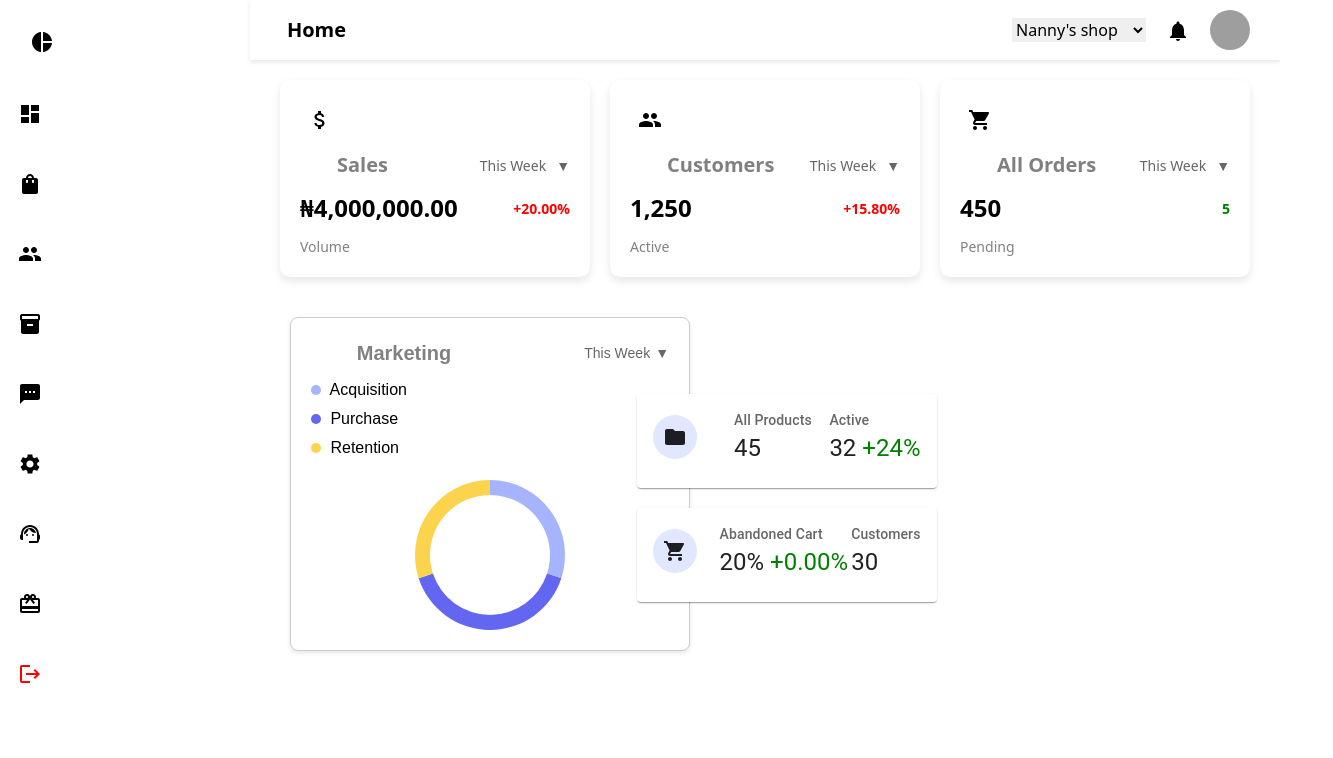
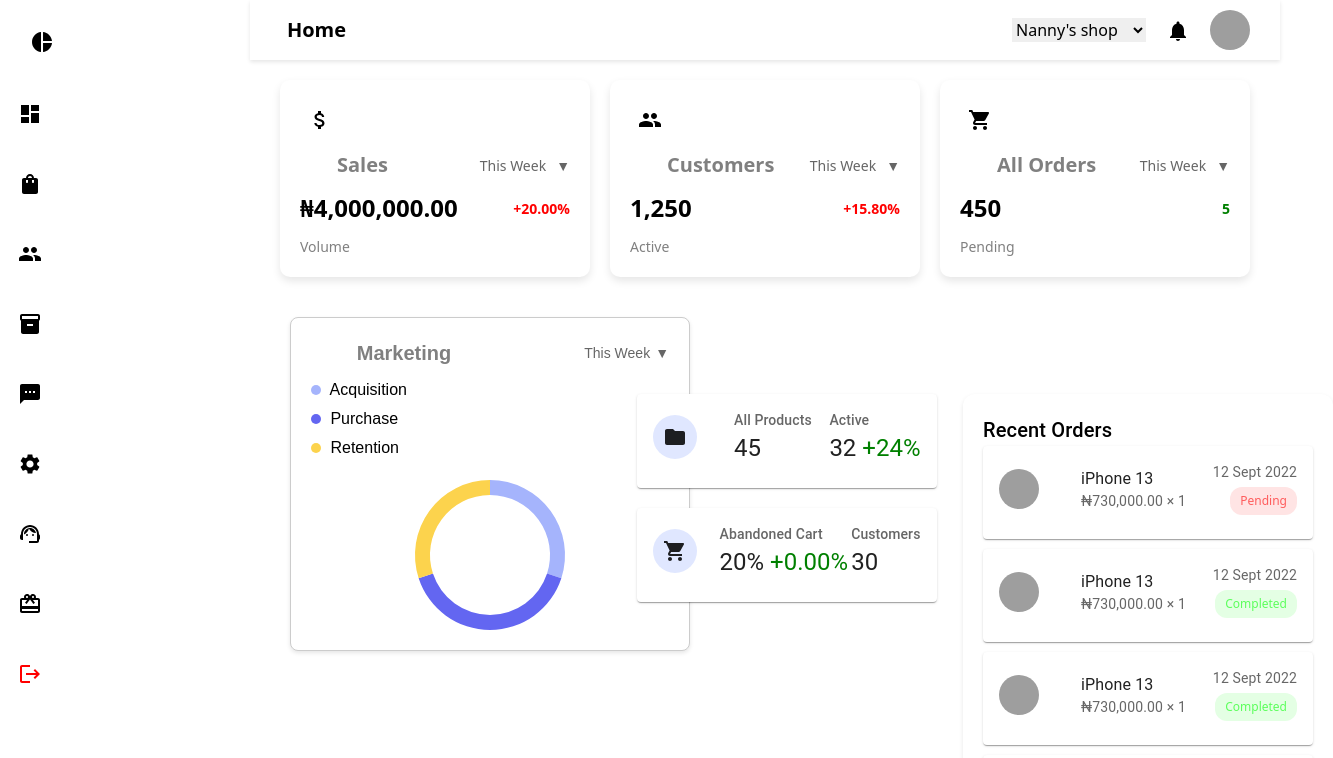
Before and after one commit to vaibhv1/ApicaAssignment, a React (Create React App) app: page / in a window 1280 px wide. Shown: the top 758 px of the page, 1333 px wide, since content can reach past the window. Built offline with nearby package versions, Linux system fonts and the light colour scheme; grey boxes are pictures that could not be loaded.

Commit message:
recent orders

```diff
--- a/src/components/DashBoard.js
+++ b/src/components/DashBoard.js
@@ -7,7 +7,7 @@ import AttachMoneyIcon from '@mui/icons-material/AttachMoney';
 import GroupIcon from '@mui/icons-material/Group';
 import ShoppingCartIcon from '@mui/icons-material/ShoppingCart';
 import ShoppingCart from './ShoppingCart';
-
+import RecentOrders from './RecentOrders';
 const Dashboard = () => {
     return (
         <div className="dashboard">
@@ -36,6 +36,7 @@ const Dashboard = () => {
             </div>
             <MarketingChart />
             <ShoppingCart />
+            <RecentOrders />
         </div>
     );
 };
--- /dev/null
+++ b/src/components/OrderCard.css
@@ -0,0 +1,50 @@
+/* src/components/OrderCard.css */
+.order-card {
+    display: flex;
+    align-items: center;
+    justify-content: space-between;
+    margin-bottom: 10px;
+    border-radius: 8px;
+}
+
+.order-card-content {
+    display: flex;
+    align-items: center;
+    justify-content: space-between;
+    width: 100%;
+    padding: 10px;
+}
+
+.order-card-avatar {
+    width: 50px;
+    height: 50px;
+    margin-right: 15px;
+}
+
+.order-card-details {
+    display: flex;
+    flex-direction: column;
+}
+
+.order-card-info {
+    display: flex;
+    flex-direction: column;
+    align-items: flex-end;
+}
+
+.order-card-status {
+    margin-top: 5px;
+    padding: 5px 10px;
+    border-radius: 12px;
+    font-size: 12px;
+}
+
+.order-card-status.pending {
+    background-color: #ffe4e4;
+    color: #ff5c5c;
+}
+
+.order-card-status.completed {
+    background-color: #e4ffe4;
+    color: #5cff5c;
+}
--- /dev/null
+++ b/src/components/OrderCard.js
@@ -0,0 +1,24 @@
+// src/components/OrderCard.js
+import React from 'react';
+import { Card, CardContent, Typography, Avatar } from '@mui/material';
+import './OrderCard.css';
+
+const OrderCard = ({ image, name, price, date, status }) => {
+    return (
+        <Card className="order-card">
+            <CardContent className="order-card-content">
+                <Avatar src={image} className="order-card-avatar" />
+                <div className="order-card-details">
+                    <Typography variant="body1">{name}</Typography>
+                    <Typography variant="body2" color="textSecondary">{price}</Typography>
+                </div>
+                <div className="order-card-info">
+                    <Typography variant="body2" color="textSecondary">{date}</Typography>
+                    <span className={`order-card-status ${status.toLowerCase()}`}>{status}</span>
+                </div>
+            </CardContent>
+        </Card>
+    );
+}
+
+export default OrderCard;
--- /dev/null
+++ b/src/components/RecentOrders.css
@@ -0,0 +1,16 @@
+/* src/components/RecentOrders.css */
+.recent-orders {
+    padding: 20px;
+    background-color: white;
+    border-radius: 12px;
+    box-shadow: 0 2px 4px rgba(0, 0, 0, 0.1);
+    margin-left: 70%;
+    margin-top: -23%;
+    width: 370px;
+    length: 100vh;
+}
+
+.orders-list {
+    display: flex;
+    flex-direction: column;
+}
--- /dev/null
+++ b/src/components/RecentOrders.js
@@ -0,0 +1,38 @@
+// src/components/RecentOrders.js
+import React from 'react';
+import OrderCard from './OrderCard';
+import './RecentOrders.css';
+import { Typography } from '@mui/material';
+const orders = [
+    { image: 'path_to_image1', name: 'iPhone 13', price: '₦730,000.00 × 1', date: '12 Sept 2022', status: 'Pending' },
+    { image: 'path_to_image2', name: 'iPhone 13', price: '₦730,000.00 × 1', date: '12 Sept 2022', status: 'Completed' },
+    { image: 'path_to_image2', name: 'iPhone 13', price: '₦730,000.00 × 1', date: '12 Sept 2022', status: 'Completed' },
+    { image: 'path_to_image2', name: 'iPhone 13', price: '₦730,000.00 × 1', date: '12 Sept 2022', status: 'Completed' },
+    { image: 'path_to_image2', name: 'iPhone 13', price: '₦730,000.00 × 1', date: '12 Sept 2022', status: 'Completed' },
+    { image: 'path_to_image2', name: 'iPhone 13', price: '₦730,000.00 × 1', date: '12 Sept 2022', status: 'Completed' },
+    { image: 'path_to_image2', name: 'iPhone 13', price: '₦730,000.00 × 1', date: '12 Sept 2022', status: 'Completed' },
+
+    // Add more orders as needed
+];
+
+const RecentOrders = () => {
+    return (
+        <div className="recent-orders">
+            <Typography variant="h6">Recent Orders</Typography>
+            <div className="orders-list">
+                {orders.map((order, index) => (
+                    <OrderCard
+                        key={index}
+                        image={order.image}
+                        name={order.name}
+                        price={order.price}
+                        date={order.date}
+                        status={order.status}
+                    />
+                ))}
+            </div>
+        </div>
+    );
+}
+
+export default RecentOrders;
```
